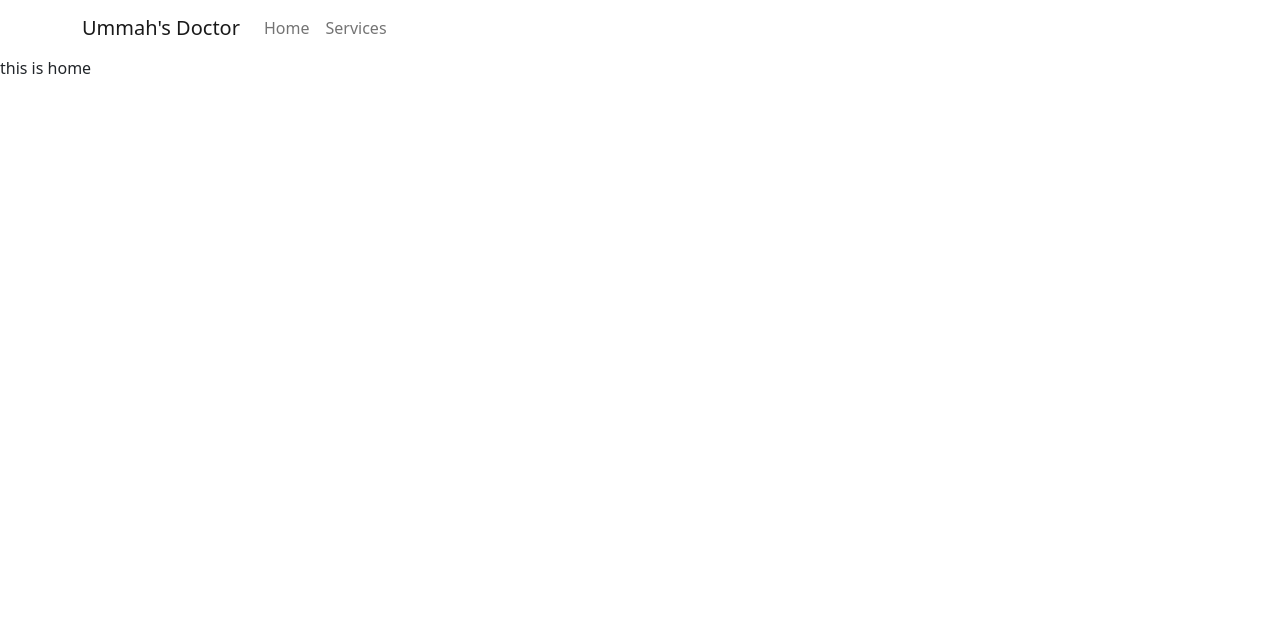
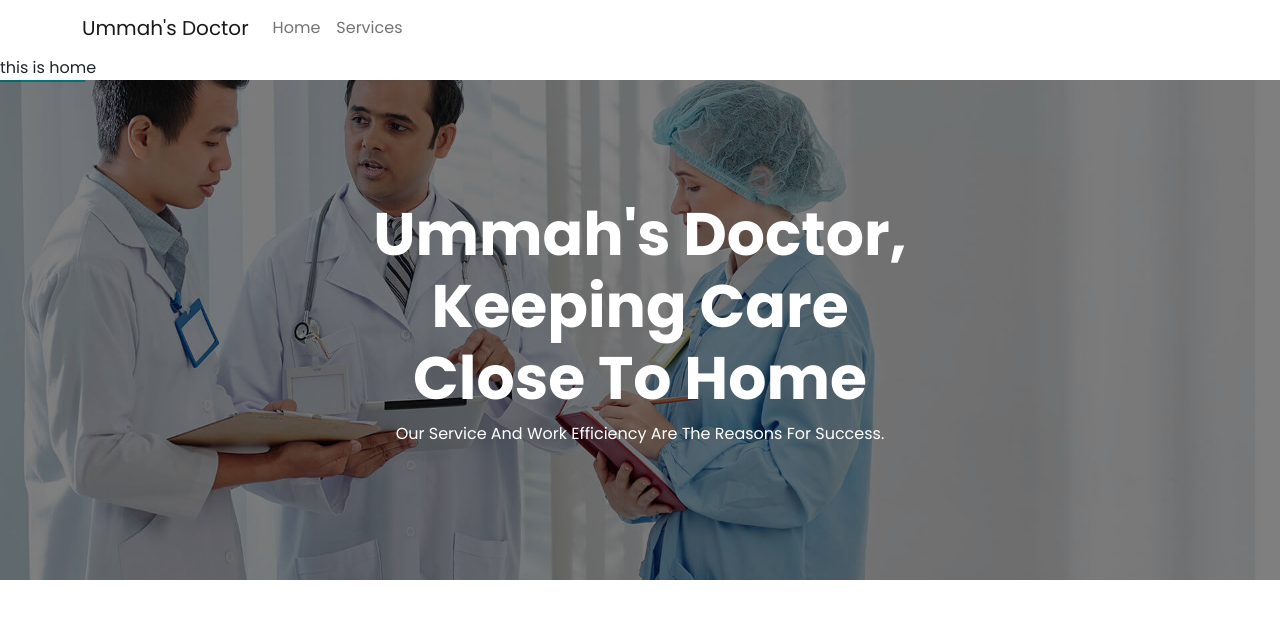
Before and after one commit to mdtahidulislam/ummah-doctor, a React (Create React App) app: page / in a window 1280 px wide. Shown: the top 618 px of the page. Built offline with nearby package versions, Linux system fonts and the light colour scheme.

Commit message:
added banner

```diff
--- /dev/null
+++ b/public/index.css
@@ -0,0 +1 @@
+@import  url('https://fonts.googleapis.com/css2?family=Poppins:wght@300;400;500;600;700;800;900&display=swap');
--- a/public/index.html
+++ b/public/index.html
@@ -24,6 +24,7 @@
       work correctly both with client-side routing and a non-root public URL.
       Learn how to configure a non-root public URL by running `npm run build`.
     -->
+    <link rel="stylesheet" href="index.css">
     <title>Ummah's Doctor</title>
   </head>
   <body>
--- a/src/App.css
+++ b/src/App.css
@@ -0,0 +1,4 @@
+
+  body {
+    font-family: 'Poppins', sans-serif !important;
+  }
--- a/src/App.js
+++ b/src/App.js
@@ -1,12 +1,14 @@
 import './App.css';
 import 'bootstrap/dist/css/bootstrap.min.css';
 import Header from './Components/Header/Header';
+import Banner from './Components/Banner/Banner';
 
 
 function App() {
   return (
     <div className="App">
       <Header></Header>
+      <Banner></Banner>
     </div>
   );
 }
--- /dev/null
+++ b/src/Components/Banner/Banner.css
@@ -0,0 +1,35 @@
+.banner-bg {
+    background-image: url('../../images/banner-bg.jpg');
+    background-position: center center;
+    background-size: cover;
+    background-repeat: no-repeat;
+    height: 500px;
+    position: relative;
+    z-index: 1;
+}
+
+.banner-bg::before {
+    position: absolute;
+    content: "";
+    height: 100%;
+    width: 100%;
+    background-color: #000;
+    left: 0;
+    right: 0;
+    top: 0;
+    z-index: -1;
+    opacity: .5;
+}
+
+.d-table {
+    width: 100%;
+    height: 100%;
+}
+
+.d-table-cell {
+    vertical-align: middle;
+}
+
+h1 {
+    font-size: 60px;
+}
--- /dev/null
+++ b/src/Components/Banner/Banner.js
@@ -0,0 +1,26 @@
+import React from 'react';
+import { Col, Container, Row } from 'react-bootstrap';
+import './Banner.css'
+
+const Banner = () => {
+    return (
+        <div className="banner banner-bg">
+            <div className="d-table">
+                <div className="d-table-cell">
+                    <Container>
+                        <Row className="align-items-center justify-content-center">
+                            <Col lg={6} md={6}>
+                                <div>
+                                    <h1 className="text-white fw-bold text-center">Ummah's Doctor, Keeping Care Close To Home</h1>
+                                    <p className="text-white text-center">Our Service And Work Efficiency Are The Reasons For Success.</p>
+                                </div>
+                            </Col>
+                        </Row>
+                    </Container>
+                </div>
+            </div>
+        </div>
+    );
+};
+
+export default Banner;
```
Also changed, not shown: src/images/banner-bg.jpg (added).
